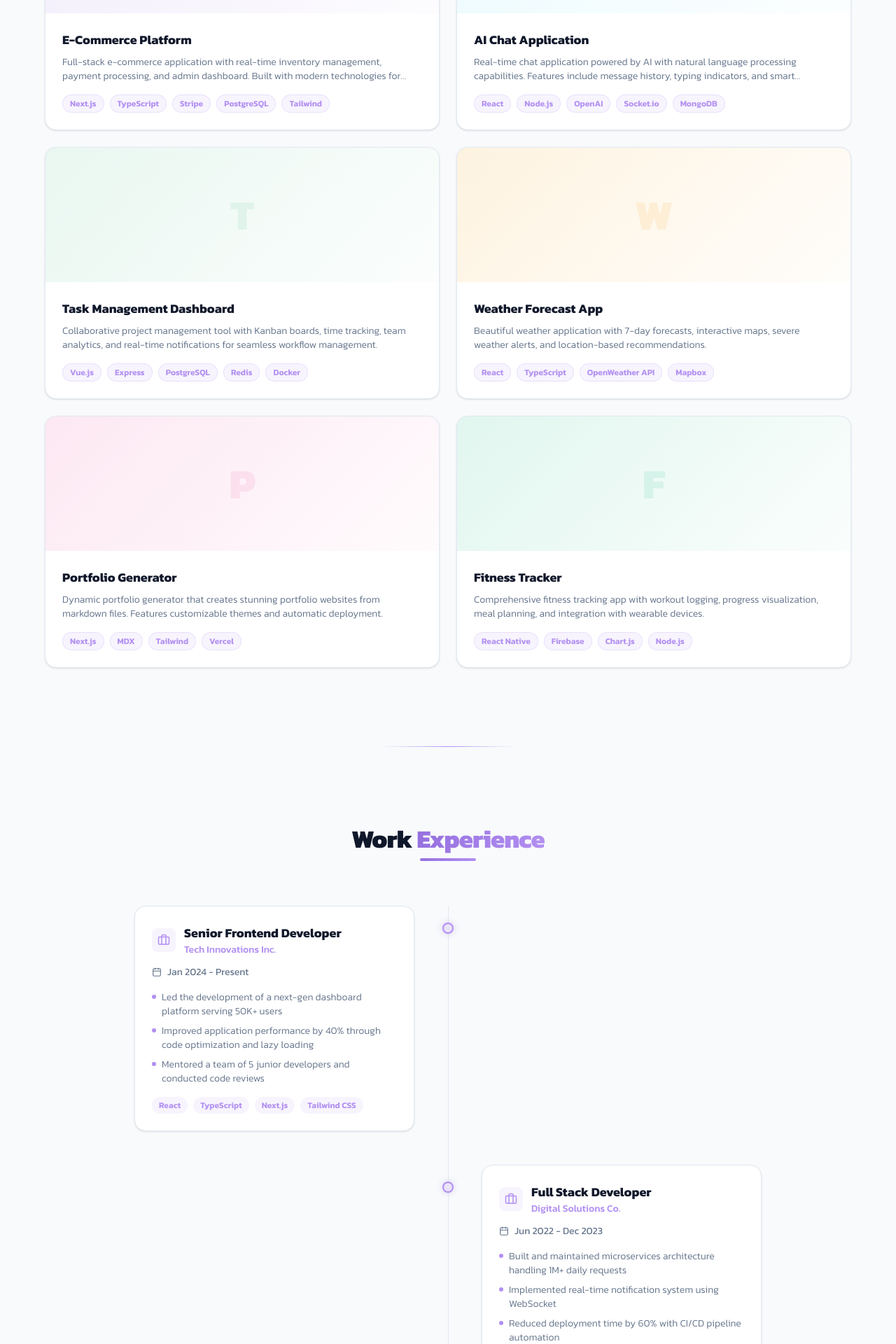
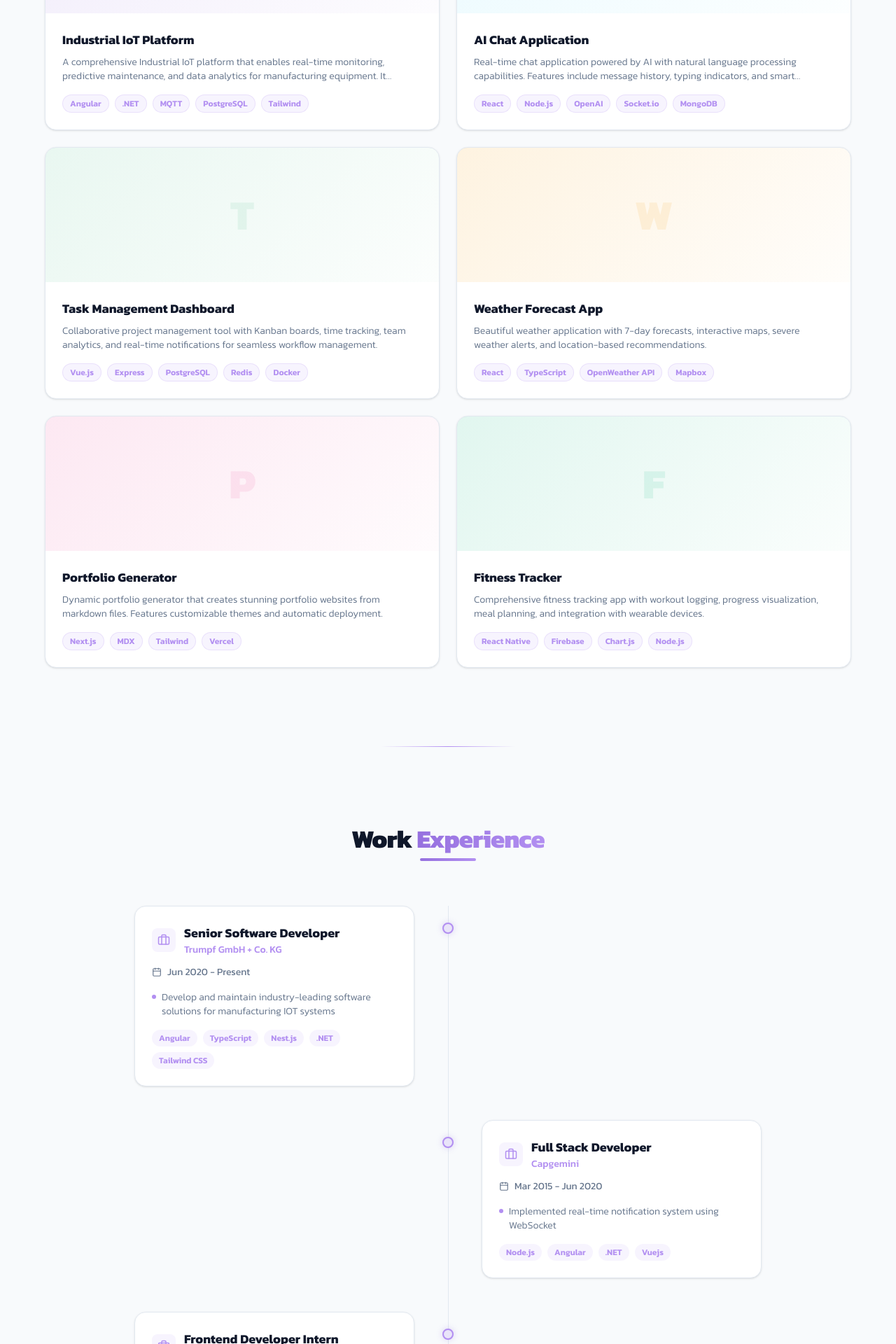
Before and after one commit to mayuhome/portfolio, a Next.js app: page / in a window 1280 px wide. Shown: the part 3120-5040 px from the top of the page at 70% size. Built offline with nearby package versions, Linux system fonts and the light colour scheme; some icons are missing.

Commit message:
chore: update some data

```diff
--- a/app/data/certifications.ts
+++ b/app/data/certifications.ts
@@ -6,10 +6,18 @@ export interface Certification {
 }
 
 export const certifications: Certification[] = [
-  { title: "AWS Certified Developer", issuer: "Amazon Web Services", date: "2024", color: "#FF9900" },
-  { title: "Meta Frontend Developer", issuer: "Meta", date: "2024", color: "#0668E1" },
-  { title: "Google UX Design", issuer: "Google", date: "2023", color: "#4285F4" },
-  { title: "JavaScript Algorithms", issuer: "freeCodeCamp", date: "2023", color: "#0A0A23" },
-  { title: "React Developer Certification", issuer: "HackerRank", date: "2023", color: "#00EA64" },
-  { title: "MongoDB Associate Developer", issuer: "MongoDB", date: "2024", color: "#47A248" },
+  {
+    title: 'Systems Analyst',
+    issuer:
+      'China Computer Federation (CCF) - National Professional Qualification',
+    date: '2026',
+    color: '#FF9900',
+  },
+  {
+    title: 'Systems Architect (Level 2)',
+    issuer:
+      'China Computer Federation (CCF) - National Professional Qualification',
+    date: '2022',
+    color: '#0668E1',
+  },
 ];
--- a/app/data/contact.ts
+++ b/app/data/contact.ts
@@ -10,13 +10,13 @@ export interface SocialLink {
 }
 
 export const contactInfo: ContactInfo = {
-  email: "mayuhome@163.com",
-  phone: "+86 189 1366 5695",
-  location: "Shanghai, China",
+  email: 'mayuhome@163.com',
+  phone: '+86 189 1366 5695',
+  location: 'Shanghai, China',
 };
 
 export const socialLinks: SocialLink[] = [
-  { label: "GitHub", href: "https://github.com/mayuhome" },
-  { label: "LinkedIn", href: "https://linkedin.com" },
-  { label: "Email", href: "mailto:mayuhome@163.com" },
+  { label: 'GitHub', href: 'https://github.com/mayuhome' },
+  { label: 'LinkedIn', href: 'https://www.linkedin.com/in/jade-ma-436794118/' },
+  { label: 'Email', href: 'mailto:mayuhome@163.com' },
 ];
--- a/app/data/experience.ts
+++ b/app/data/experience.ts
@@ -8,26 +8,22 @@ export interface ExperienceItem {
 
 export const experiences: ExperienceItem[] = [
   {
-    role: "Senior Frontend Developer",
-    company: "Tech Innovations Inc.",
-    duration: "Jan 2024 - Present",
+    role: "Senior Software Developer",
+    company: "Trumpf GmbH + Co. KG",
+    duration: "Jun 2020 - Present",
     description: [
-      "Led the development of a next-gen dashboard platform serving 50K+ users",
-      "Improved application performance by 40% through code optimization and lazy loading",
-      "Mentored a team of 5 junior developers and conducted code reviews",
+      "Develop and maintain industry-leading software solutions for manufacturing IOT systems",
     ],
-    tech: ["React", "TypeScript", "Next.js", "Tailwind CSS"],
+    tech: ["Angular", "TypeScript", "Nest.js", ".NET", "Tailwind CSS"],
   },
   {
     role: "Full Stack Developer",
-    company: "Digital Solutions Co.",
-    duration: "Jun 2022 - Dec 2023",
+    company: "Capgemini",
+    duration: "Mar 2015 - Jun 2020",
     description: [
-      "Built and maintained microservices architecture handling 1M+ daily requests",
       "Implemented real-time notification system using WebSocket",
-      "Reduced deployment time by 60% with CI/CD pipeline automation",
     ],
-    tech: ["Node.js", "React", "PostgreSQL", "Docker"],
+    tech: ["Node.js", "Angular", ".NET", "Vuejs"],
   },
   {
     role: "Frontend Developer Intern",
--- a/app/data/projects.ts
+++ b/app/data/projects.ts
@@ -10,9 +10,9 @@ export interface Project {
 
 export const projects: Project[] = [
   {
-    title: "E-Commerce Platform",
-    description: "Full-stack e-commerce application with real-time inventory management, payment processing, and admin dashboard. Built with modern technologies for optimal performance.",
-    tech: ["Next.js", "TypeScript", "Stripe", "PostgreSQL", "Tailwind"],
+    title: "Industrial IoT Platform",
+    description: " A comprehensive Industrial IoT platform that enables real-time monitoring, predictive maintenance, and data analytics for manufacturing equipment. It integrates with various sensors and devices to provide actionable insights.",
+    tech: ["Angular", ".NET", "MQTT", "PostgreSQL", "Tailwind"],
     image: "/projects/ecommerce.jpg",
     github: "https://github.com",
     live: "https://example.com",
--- a/app/data/translations.ts
+++ b/app/data/translations.ts
@@ -80,7 +80,7 @@ export const translations: Record<Lang, Record<string, string>> = {
     "nav.contacts": "联系",
 
     // Hero
-    "hero.welcome": "欢迎来到我的作品集",
+    "hero.welcome": "欢迎查看我的简历",
     "hero.love": "我热爱 ",
     "hero.typewriter.1": "全栈Web开发",
     "hero.typewriter.2": "UI/UX设计",
```
